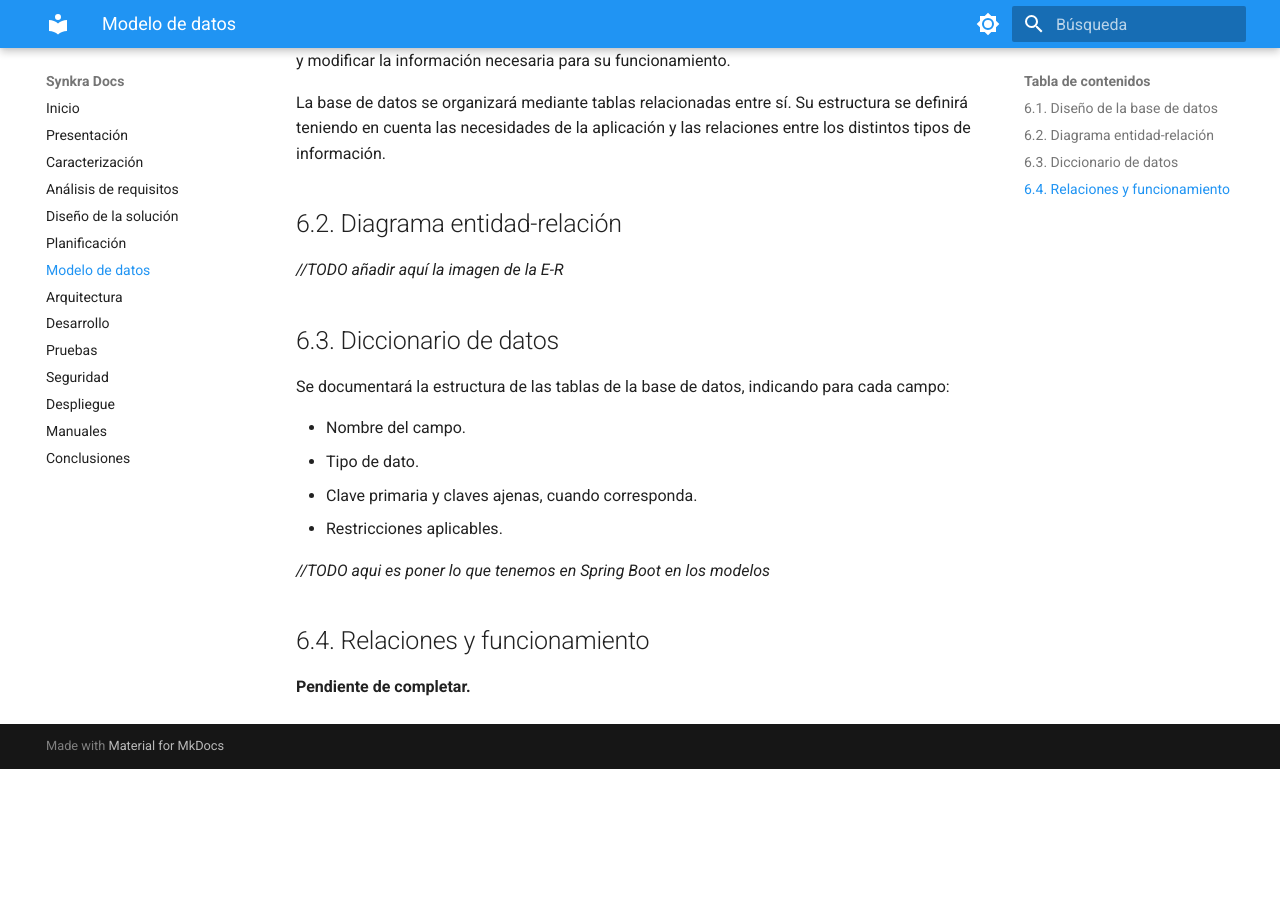
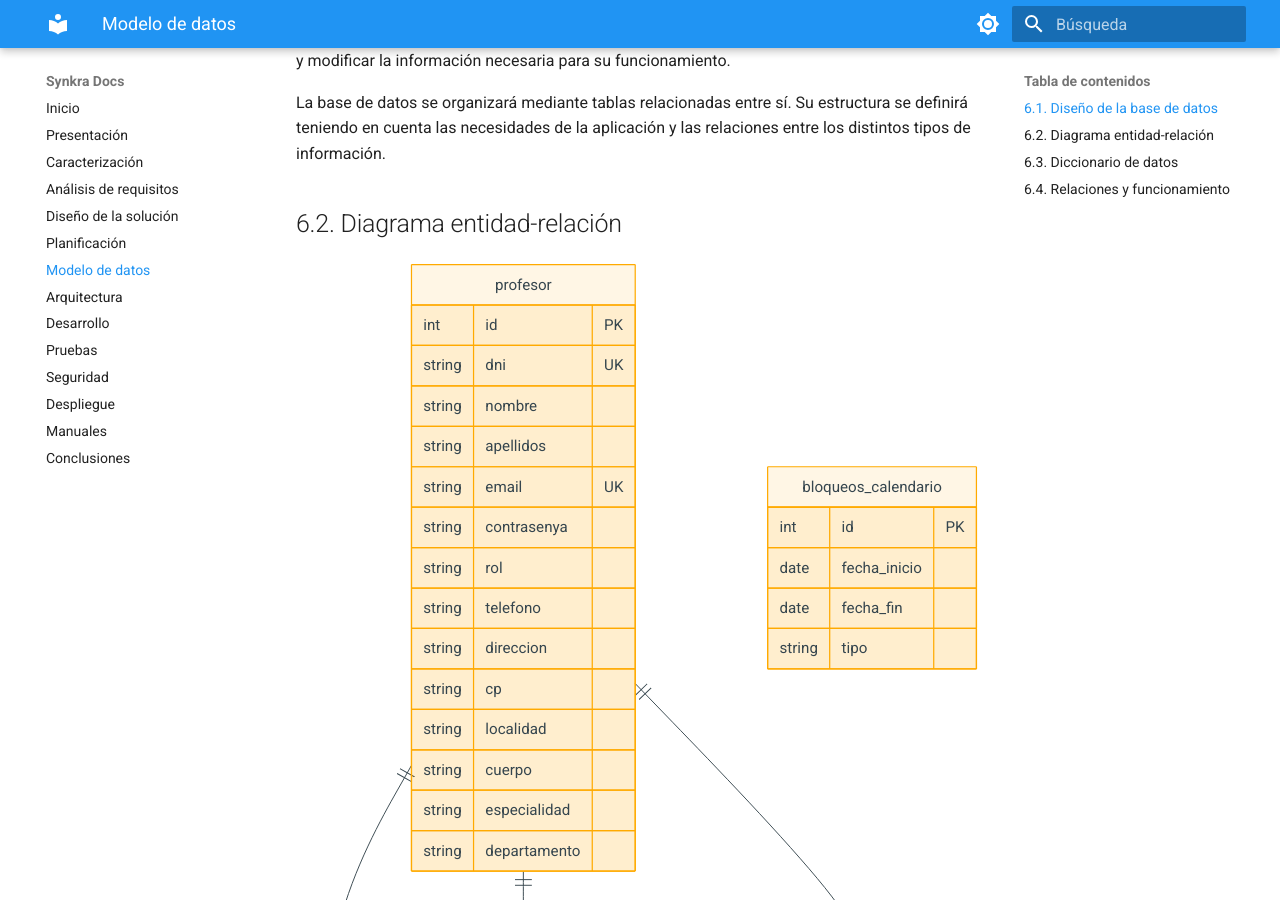
Before and after one commit to ian-ani/synkra-docs, an MkDocs documentation site: the page built from docs/06-modelo_datos.md, in a window 1280 px wide and 900 px high, scrolled down 677 px. Built offline with MkDocs 1.6.1 and Material for MkDocs 9.7.7, drawn with Linux system fonts in a browser that asks for light colours; before the commit the page ends 1446 px from its top, so only the background shows below that; part of the change alters nothing that is shown.

Commit message:
Añadir modelo E-R con Mermaid

````diff
--- a/docs/06-modelo_datos.md
+++ b/docs/06-modelo_datos.md
@@ -22,7 +22,60 @@ La base de datos se organizará mediante tablas relacionadas entre sí. Su estru
 
 ## 6.2. Diagrama entidad-relación
 
-*//TODO añadir aquí la imagen de la E-R*
+```mermaid
+erDiagram
+    profesor {
+        int id PK
+        string dni UK
+        string nombre
+        string apellidos
+        string email UK
+        string contrasenya
+        string rol
+        string telefono
+        string direccion
+        string cp
+        string localidad
+        string cuerpo
+        string especialidad
+        string departamento
+    }
+
+    sesion_horario {
+        int id PK
+        string cod_grupo
+        int id_profe FK
+        string dia_semana
+        time hora_inicio
+        time hora_fin
+    }
+
+    moscoso_solicitudes {
+        int id PK
+        int id_profesor FK
+        date fecha
+        string estado
+        string tipo
+    }
+
+    grupos_alumnado {
+        string cod_grupo PK
+        string nombre_grupo
+        int id_profesor FK
+    }
+
+    bloqueos_calendario {
+        int id PK
+        date fecha_inicio
+        date fecha_fin
+        string tipo
+    }
+
+    profesor ||--o{ sesion_horario : "imparte"
+    profesor ||--o{ moscoso_solicitudes : "solicita"
+    profesor ||--o{ grupos_alumnado : "tutorea"
+    sesion_horario }o--|| grupos_alumnado : "pertenece"
+```
 
 ## 6.3. Diccionario de datos
 
````
